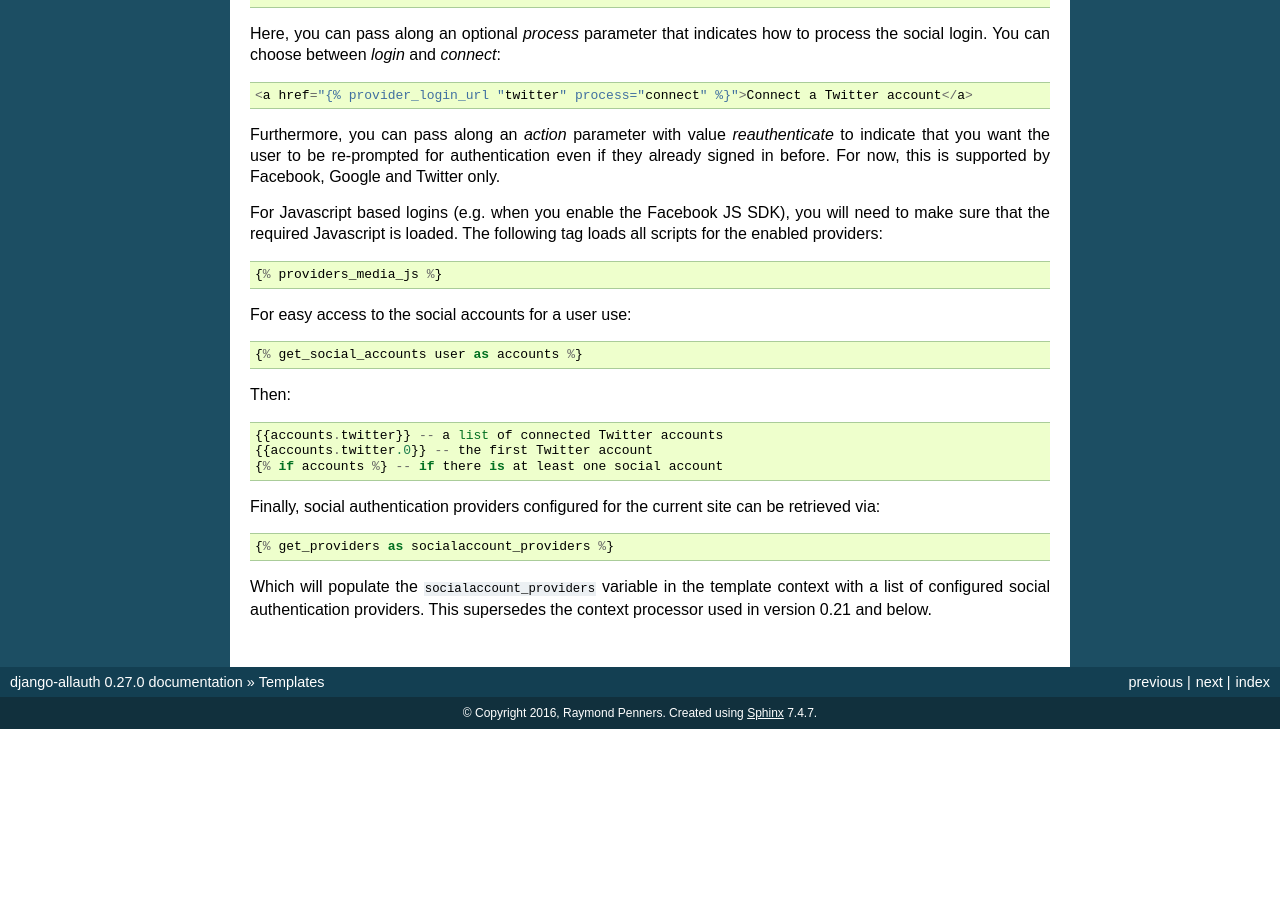
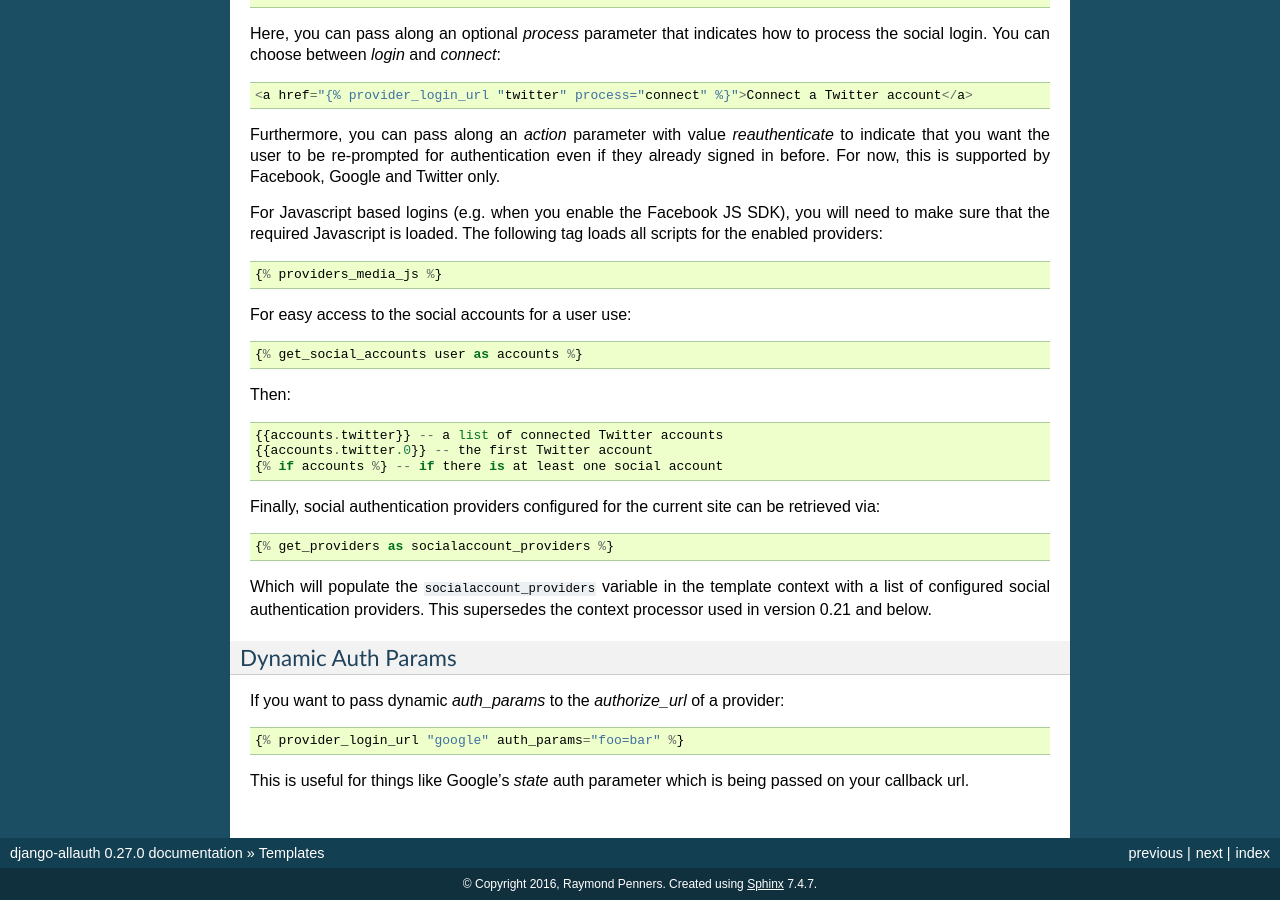
Before and after one commit to pennersr/django-allauth, a Sphinx documentation site: the page built from docs/templates.rst, in a window 1280 px wide and 900 px high, scrolled down 751 px. Built offline with Sphinx 7.4.7, drawn with Linux system fonts in a browser that asks for light colours; pages that are not in the unit, such as notebooks, are missing from menus; before the commit the page ends 1480 px from its top, so only the background shows below that.

Commit message:
Auth dynamic auth_params documentation

```diff
--- a/docs/templates.rst
+++ b/docs/templates.rst
@@ -81,3 +81,13 @@ Which will populate the ``socialaccount_providers`` variable in the
 template context with a list of configured social authentication
 providers. This supersedes the context processor used in version 0.21 and
 below.
+
+Dynamic Auth Params
+*******************
+
+If you want to pass dynamic `auth_params` to the `authorize_url` of a provider::
+
+  {% provider_login_url "google" auth_params="foo=bar" %}
+
+This is useful for things like Google's `state` auth parameter which is being passed
+on your callback url.
```
